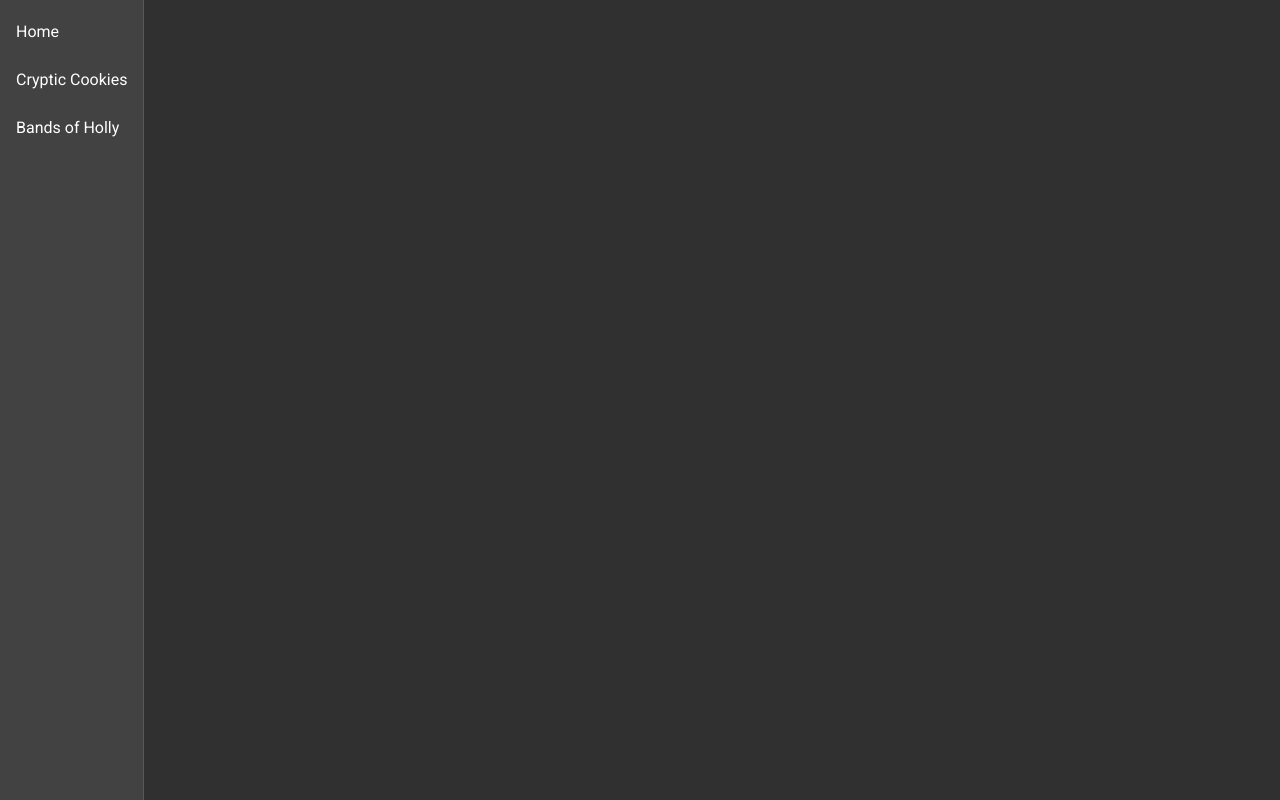
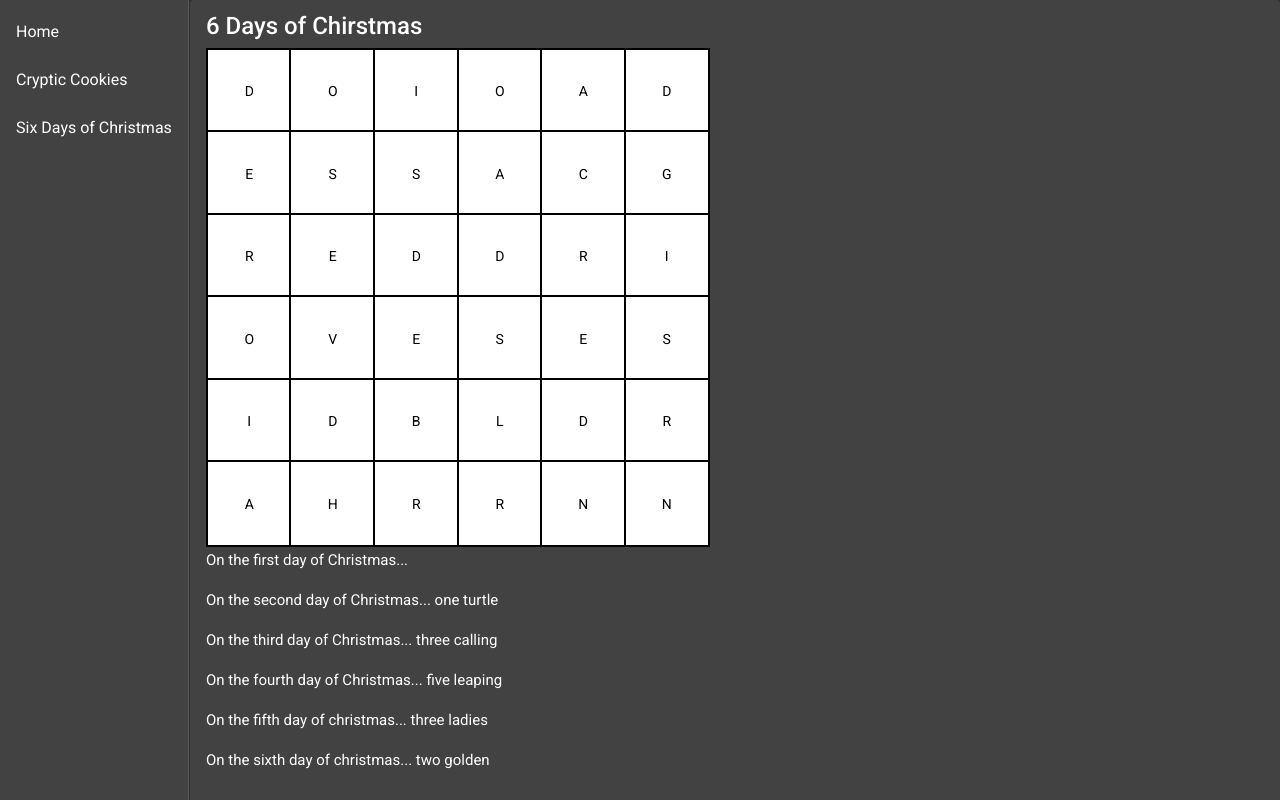
Before and after one commit to sambouiss/christmas-puzzle, an Angular app: page /bands in a window 1280 px wide. Before the commit this address led to /. Built offline with nearby package versions, Linux system fonts and the light colour scheme.

Commit message:
making band puzzle more thematic

```diff
--- a/src/app/app-routing.module.ts
+++ b/src/app/app-routing.module.ts
@@ -8,7 +8,7 @@ const routes: Routes = [
   {path: 'cookies', component: CookieComponent},
   {path: 'home', component: HomeComponent},
   {path: '', redirectTo:'/home', pathMatch:'full'},
-  {path: 'wishlist',component:BandComponent}
+  {path: 'bands',component:BandComponent}
 ];
 
 @NgModule({
--- a/src/app/app.component.html
+++ b/src/app/app.component.html
@@ -4,7 +4,7 @@
     <mat-nav-list>
       <a mat-list-item routerLink="/home" routerLinkActive="active">Home</a>
       <a mat-list-item routerLink="/cookies" routerLinkActive="active">Cryptic Cookies</a>
-      <a mat-list-item routerLink="/wishlist" routerLinkActive="active">Bands of Holly</a>
+      <a mat-list-item routerLink="/bands" routerLinkActive="active">Six Days of Christmas</a>
     </mat-nav-list>
   </mat-sidenav>
   <mat-sidenav-content>
--- a/src/app/band/band.component.html
+++ b/src/app/band/band.component.html
@@ -11,29 +11,14 @@
                     </mat-grid-list>
             </div>
         </div>
+        <h4>On the first day of Christmas...</h4>
+        <h4>On the second day of Christmas... one turtle</h4>
+        <h4>On the third day of Christmas... three calling</h4>
+        <h4>On the fourth day of Christmas... five leaping</h4>
+        <h4>On the fifth day of christmas... three ladies</h4>
+        <h4>On the sixth day of christmas... two golden</h4>
 
-        <h4 *ngIf = "flag"> you got it right</h4>
-        <mat-grid-list class = "clue-list" cols = 3 rowHeight="20px">
-                <mat-grid-tile class = "clue-tile">
-                    1. to love deeply
-                </mat-grid-tile>
-                <mat-grid-tile class = "clue-tile">
-                    2. strong adhesive
-                </mat-grid-tile>
-                <mat-grid-tile class = "clue-tile">
-                    3. confused
-                </mat-grid-tile>
-                <mat-grid-tile class = "clue-tile">
-                    4. _____ eater
-                </mat-grid-tile>
-                <mat-grid-tile class = "clue-tile">
-                    5. nut
-                </mat-grid-tile>
-                <mat-grid-tile class = "clue-tile">
-                    6. to hit
-                </mat-grid-tile>
 
-        </mat-grid-list>
         <div>
             <mat-form-field>
                 <input matInput id="guess"  type = "text" [(ngModel)]="guess"/>
@@ -45,7 +30,7 @@
             </button>
 
         </div>
-
+        <h4 *ngIf = "flag"> you got it right</h4>
 
     </mat-card-content>
 
--- a/src/app/band/band.component.scss
+++ b/src/app/band/band.component.scss
@@ -1,7 +1,8 @@
 .puzzle-tile{
 
     border:solid 2px black;
-    background-color:gray;
+    background-color:white;
+    color:black;
 }
 .band-list{
     height:500px;
--- a/src/app/band/band.component.ts
+++ b/src/app/band/band.component.ts
@@ -9,17 +9,17 @@ import { PuzzleService } from '../puzzle.service';
 })
 export class BandComponent {
   private answer = "i heard";
-  public title = "Jumbled Wish List";
-  public description  = "People are getting more and more creative with their wish lists. This year someone sent sent an interective wish list, only its all jumbled. Can you help Santa figure out what they want? (the answers aren't really presents)"
+  public title = "6 Days of Chirstmas";
+  public description  = ""
   public guess : String;
   public flag = false;
   bands = [
-    ['A', 'H', 'X', 'C', 'Z', 'A'],
-    ['D', 'P', 'I', 'I', 'A', 'D'],
-    ['O', 'O', 'E', 'Y', 'L', 'K'],
-    ['R', 'X', 'U', 'K', 'R', 'H'],
-    ['E', 'Y', 'P', 'A', 'E', 'C'],
-    ['I', 'E', 'M', 'P', 'H', 'W']
+    ['D', 'O', 'I', 'O', 'A', 'D'],
+    ['E', 'S', 'S', 'A', 'C', 'G'],
+    ['R', 'E', 'D', 'D', 'R', 'I'],
+    ['O', 'V', 'E', 'S', 'E', 'S'],
+    ['I', 'D', 'B', 'L', 'D', 'R'],
+    ['A', 'H', 'R', 'R', 'N', 'N']
   ];
   constructor(private puzzleService: PuzzleService) {
     this.guess = '';
```
